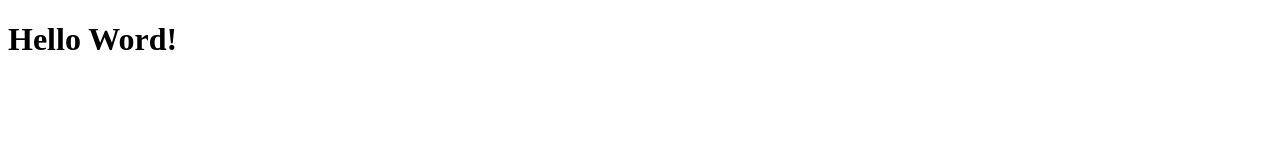
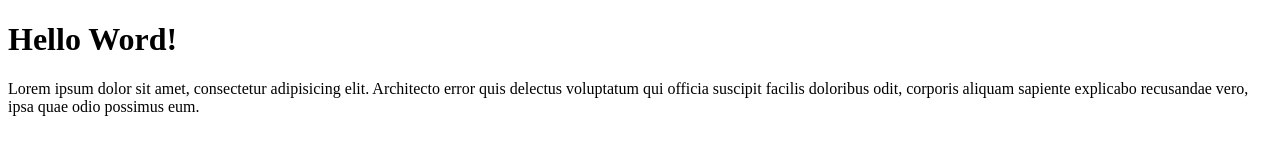
Before and after one commit to Bouchra3/WF3github, a plain HTML site: page index.html in a window 1280 px wide. Drawn offline with Linux system fonts and the light colour scheme.

Commit message:
Ajout du texte de description

```diff
--- a/index.html
+++ b/index.html
@@ -8,5 +8,6 @@
 </head>
 <body>
     <h1>Hello Word!</h1>
+    <p>Lorem ipsum dolor sit amet, consectetur adipisicing elit. Architecto error quis delectus voluptatum qui officia suscipit facilis doloribus odit, corporis aliquam sapiente explicabo recusandae vero, ipsa quae odio possimus eum. </p>
 </body>
 </html>
```
